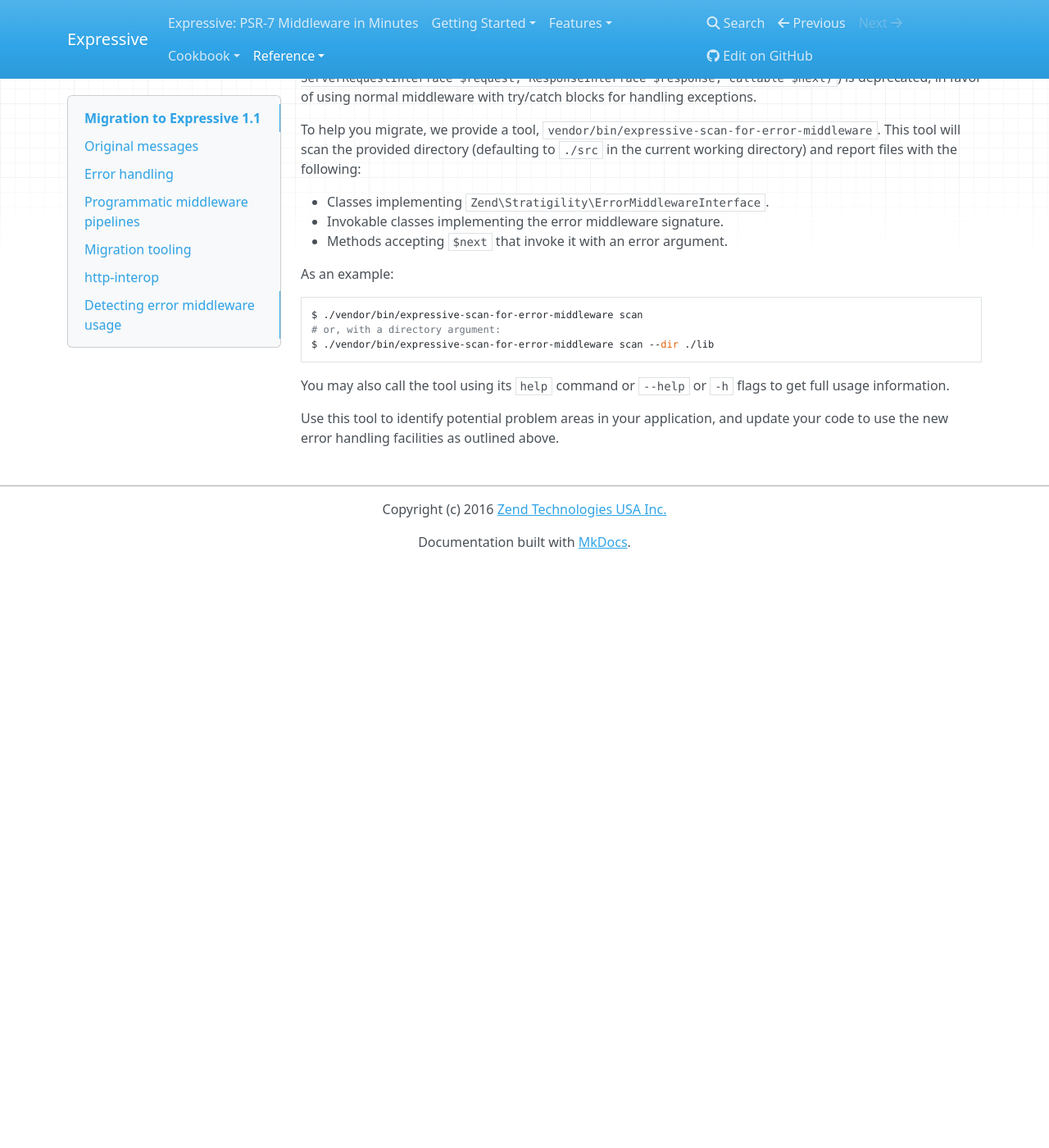
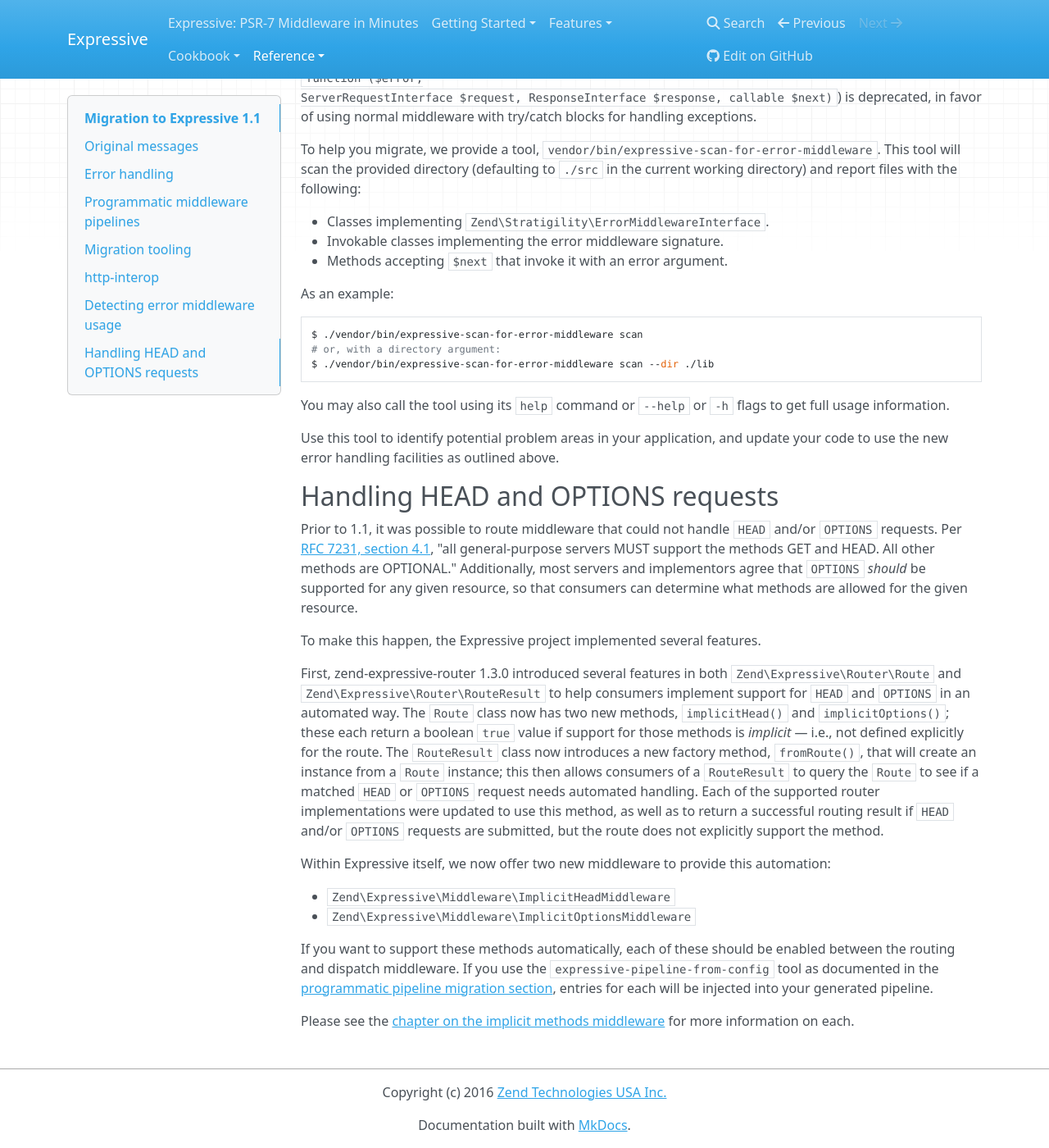
Before and after one commit to zendframework/zend-expressive, an MkDocs documentation site: the page built from doc/book/reference/migration/to-v1.1.md, in a window 1280 px wide and 1400 px high, scrolled down 13190 px. Shown: the whole window at 82% size. Built offline with MkDocs 1.6.1, drawn with Linux system fonts in a browser that asks for light colours; nearby versions of some CDN libraries; old or Windows-style settings are respelled for this version of MkDocs; before the commit the page ends 13879 px from its top, so only the background shows below that; some of the changed text lies outside the part shown.

Commit message:
Documented changes for #413
Documents the new middleware, both in a new feature section, and within
the migration guide.

```diff
--- a/doc/book/reference/migration/to-v1.1.md
+++ b/doc/book/reference/migration/to-v1.1.md
@@ -8,6 +8,7 @@
 - Error handling
 - Programmatic middleware pipelines
 - Usage of [http-interop middleware](https://github.com/http-interop/http-middleware)
+- Implicit handling of `HEAD` and `OPTIONS` requests
 
 ## Original messages
 
@@ -747,3 +748,43 @@
 
 Use this tool to identify potential problem areas in your application, and
 update your code to use the new error handling facilities as outlined above.
+
+## Handling HEAD and OPTIONS requests
+
+Prior to 1.1, it was possible to route middleware that could not handle `HEAD`
+and/or `OPTIONS` requests. Per [RFC 7231, section 4.1](https://tools.ietf.org/html/rfc7231#section-4.1),
+"all general-purpose servers MUST support the methods GET and HEAD. All other
+methods are OPTIONAL." Additionally, most servers and implementors agree that
+`OPTIONS` _should_ be supported for any given resource, so that consumers can
+determine what methods are allowed for the given resource.
+
+To make this happen, the Expressive project implemented several features.
+
+First, zend-expressive-router 1.3.0 introduced several features in both
+`Zend\Expressive\Router\Route` and `Zend\Expressive\Router\RouteResult` to help
+consumers implement support for `HEAD` and `OPTIONS` in an automated way. The
+`Route` class now has two new methods, `implicitHead()` and `implicitOptions()`;
+these each return a boolean `true` value if support for those methods is
+_implicit_ &mdash; i.e., not defined explicitly for the route. The `RouteResult`
+class now introduces a new factory method, `fromRoute()`, that will create an
+instance from a `Route` instance; this then allows consumers of a `RouteResult`
+to query the `Route` to see if a matched `HEAD` or `OPTIONS` request needs
+automated handling. Each of the supported router implementations were updated to
+use this method, as well as to return a successful routing result if `HEAD`
+and/or `OPTIONS` requests are submitted, but the route does not explicitly
+support the method.
+
+Within Expressive itself, we now offer two new middleware to provide this
+automation:
+
+- `Zend\Expressive\Middleware\ImplicitHeadMiddleware`
+- `Zend\Expressive\Middleware\ImplicitOptionsMiddleware`
+
+If you want to support these methods automatically, each of these should be
+enabled between the routing and dispatch middleware. If you use the
+`expressive-pipeline-from-config` tool as documented in the
+[programmatic pipeline migration section](#migrate-to-programmatic-pipelines),
+entries for each will be injected into your generated pipeline.
+
+Please see the [chapter on the implicit methods middleware](../../features/middleware/implicit-methods-middleware.md)
+for more information on each.
--- a/mkdocs.yml
+++ b/mkdocs.yml
@@ -31,6 +31,8 @@
             - 'Using Twig': features/template/twig.md
             - 'Using zend-view': features/template/zend-view.md
         - 'Error Handling': features/error-handling.md
+        - Middleware:
+            - 'Implicit HEAD and OPTIONS Middleware': features/middleware/implicit-methods-middleware.md
         - Helpers:
             - Introduction: features/helpers/intro.md
             - UrlHelper: features/helpers/url-helper.md
```
Also changed, not shown: doc/book/features/middleware/implicit-methods-middleware.md (added, +133 -0 lines).
